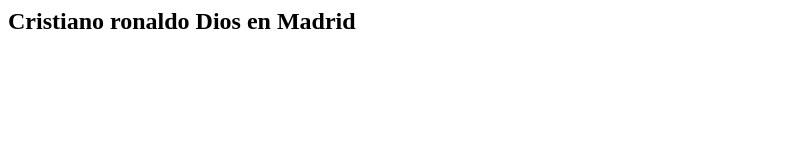
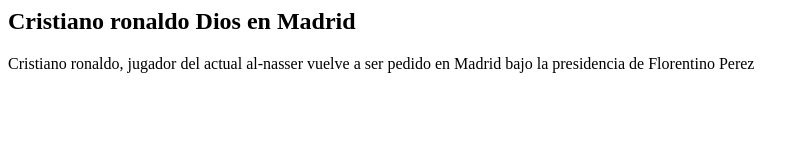
Before and after one commit to Kenjilopez/first-html., a plain HTML site: page Index.html in a window 1280 px wide. Shown: the whole page, without its empty margins (0-809 px from the left). Drawn offline with Linux system fonts and the light colour scheme.

Commit message:
añadiendo parrafo
añadiendo parrafo avance 4

```diff
--- a/Index.html
+++ b/Index.html
@@ -9,6 +9,11 @@
     <body>
         <section>
             <h1>Cristiano ronaldo Dios en Madrid </h1>
+
+            <p>
+                Cristiano ronaldo, jugador del actual al-nasser vuelve a ser pedido en Madrid bajo la presidencia de Florentino Perez
+
+            </p>
         </section>
 
 
```
